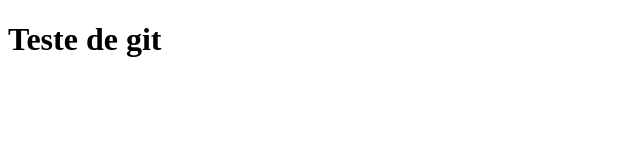
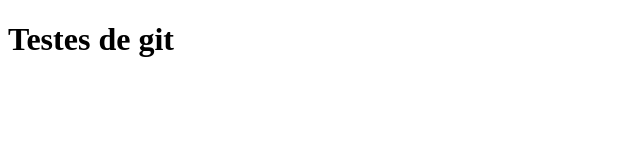
Before and after one commit to marinafl98/AulaMiqueias2603, a plain HTML site: page index.html in a window 1280 px wide. Shown: the full height of the page, 0-640 px from the left. Drawn offline with Linux system fonts and the light colour scheme.

Commit message:
Corrigindo H1

```diff
--- a/index.html
+++ b/index.html
@@ -6,6 +6,6 @@
     <title>Aula Miqueias 26/03</title>
 </head>
 <body>
-    <h1>Teste de git</h1>
+    <h1>Testes de git</h1>
 </body>
 </html>
```
